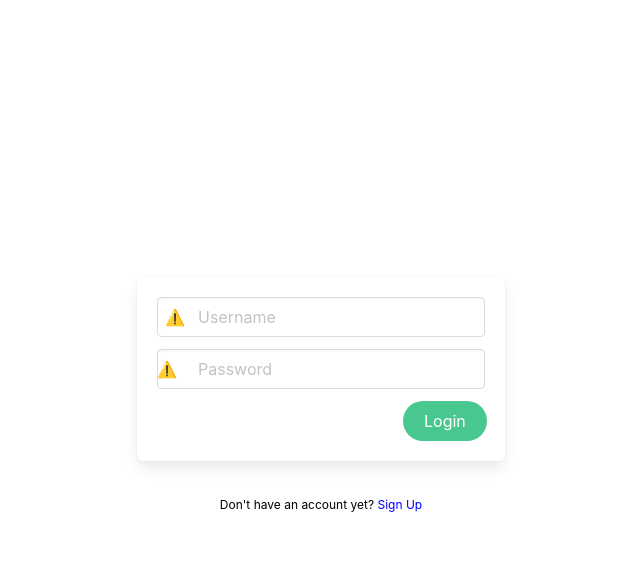
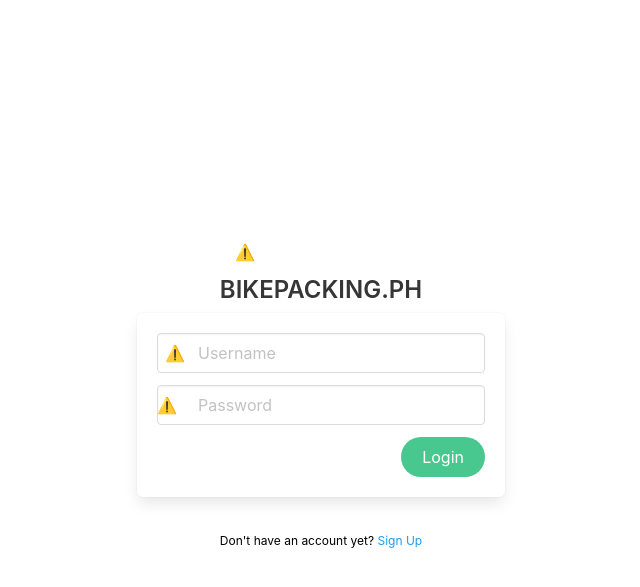
Before and after one commit to GravitonXD/CMSC128_LAB, a Django app: page / in a window 1280 px wide. Shown: the top 587 px of the page, without its empty margins (319-959 px from the left). Run offline with Django 3.2, Linux system fonts and the light colour scheme; some libraries are stand-ins or nearby versions.

Commit message:
Updated login.html

```diff
--- a/Lab 1/code/lab1/templates/login.html
+++ b/Lab 1/code/lab1/templates/login.html
@@ -12,6 +12,14 @@
         <div class="hero is-fullheight">
           <div class="hero-body">
               <div class="container">
+                  <div class="columns is-centered" style="margin-bottom: 0px;">
+                      <div class="column is-2">
+                        <lottie-player src="https://assets7.lottiefiles.com/packages/lf20_kzfpndct.json" background="transparent"  speed="0.5"  style="width: 95%;" loop autoplay></lottie-player>
+                      </div>
+                  </div>
+
+                  <p class="title is-4 has-text-centered" style="margin-top: 0px; margin-bottom: 10px;">BIKEPACKING.PH</p>
+
                   <div class="columns is-centered">
                       <div class="column is-4">
                           <form action="" class="box">
@@ -36,7 +44,7 @@
                               </p>
                             </div>
 
-                            <div class="field" style="margin-left: 75%">
+                            <div class="field is-grouped is-grouped-right">
                               <p class="control">
                                 <button class="button is-success is-rounded">
                                   Login
@@ -47,7 +55,7 @@
 
                           <div class="column">
                             <p class="subtitle is-7 has-text-centered" style="color: black;"> Don't have an account yet?
-                                <a href="{% url 'signup' %}" style="color: blue;"> Sign Up </a>
+                                <a href="{% url 'signup' %}" style="color: hsl(204, 86%, 53%);"> Sign Up </a>
                             </p>
                           </div>
 
```
